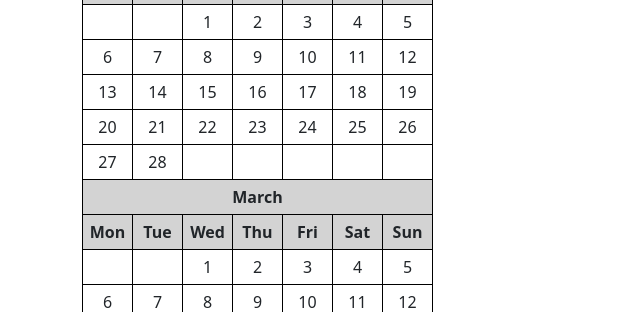
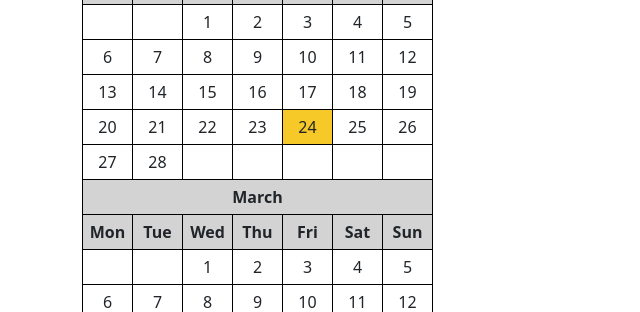
Before and after one commit to RadekHerman/flask-todoapp, a Flask app: page /calendar in a window 1280 px wide. Shown: the part 490-802 px from the top of the page, without its empty margins (0-640 px from the left). Run offline with Flask 2, Linux system fonts and the light colour scheme; some libraries are stand-ins or nearby versions.

Commit message:
fix: calendar- current day marked

```diff
--- a/flasktodo/routes.py
+++ b/flasktodo/routes.py
@@ -7,7 +7,6 @@ from flasktodo.models import User, Post
 from flask_login import login_user, current_user, logout_user, login_required
 import datetime
 import calendar
-
 
 
 todolist = [
@@ -77,6 +76,7 @@ def show_calendar():
       # Create a list of month names and their corresponding calendars
     now = datetime.datetime.now()
     year = now.year
+    current_month = calendar.month_name[now.month]
     months = []
     for month in range(1, 13):
         cal = calendar.monthcalendar(year, month)
@@ -85,4 +85,4 @@ def show_calendar():
             'calendar': cal
         })
 
-    return render_template('calendar.html', months=months, now=now)
+    return render_template('calendar.html', current_month=current_month, months=months, now=now)
--- a/flasktodo/templates/calendar.html
+++ b/flasktodo/templates/calendar.html
@@ -22,12 +22,14 @@
     background-color: lightgray;
   }
   .today {
-        background-color: red;
+    background-color: rgb(246, 201, 40);
   }
 </style>
 {% endblock head %}
 
+
 {% block content %}
+
 <h1>Calendar {{ now.year }}</h1>
 <table>
   {% for month in months %}
@@ -41,7 +43,7 @@
           {% if day == 0 %}
             <td></td>
           {% else %}
-              <td {% if day == now.day and month.month == now.month %}class="today"{% endif %}>{{ day }}</td>
+          <td {% if day == now.day and month.month == current_month %}class="today"{% endif %}>{{ day }}</td>
           {% endif %}
         {% endfor %}
       </tr>
```
Lines whose indentation alone changed are shown as unchanged.
